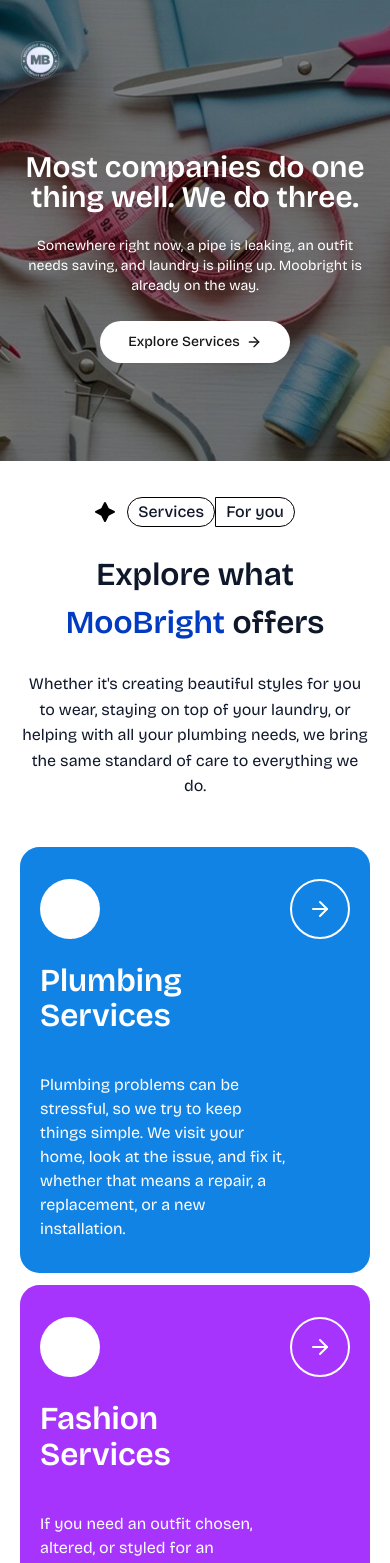
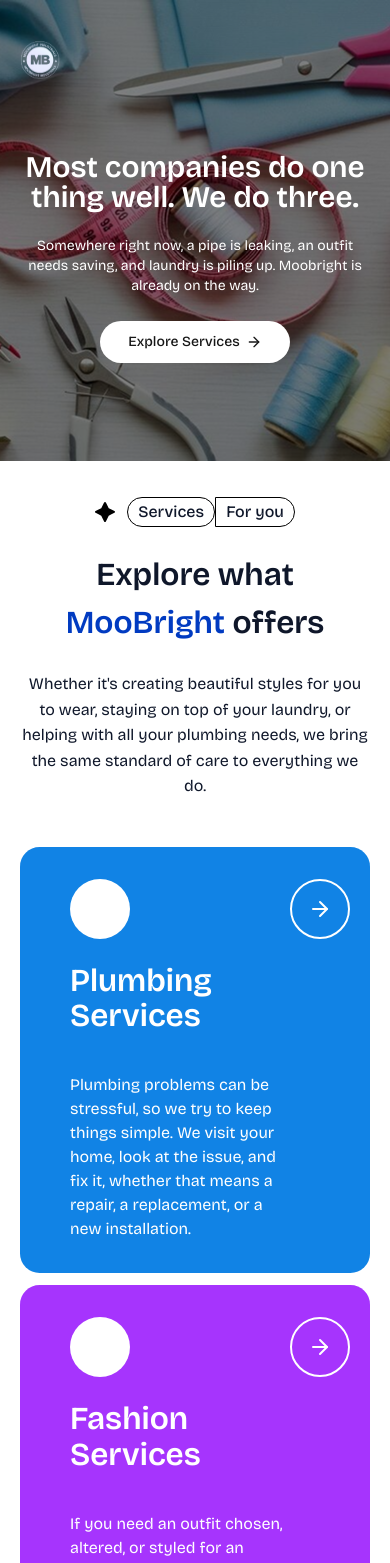
Before and after one commit to Smartlify07/MooBright, a Next.js app: page / in a window 390 px wide. Shown: the top 1563 px of the page. Built offline with nearby package versions, Linux system fonts and the light colour scheme; some icons are missing.

Commit message:
fix services section

```diff
--- a/app/(marketing)/components/home/services-cards.tsx
+++ b/app/(marketing)/components/home/services-cards.tsx
@@ -111,9 +111,9 @@
       style={{
         backgroundColor: background,
       }}
-      className="relative min-h-90 overflow-hidden rounded-xl bg-muted px-5 py-8 lg:flex lg:h-124.5 lg:overflow-y-hidden lg:p-7.5"
+      className="relative min-h-90 overflow-hidden rounded-xl bg-muted px-5 py-8 lg:flex lg:h-124.5 lg:overflow-y-hidden lg:px-0"
     >
-      <div className="flex h-full justify-between lg:block">
+      <div className="flex h-full justify-between pl-7.5 lg:block">
         <div className="flex h-full flex-col justify-between gap-10">
           <div className="flex flex-col gap-6">
             <div className="flex size-15 items-center justify-center rounded-full bg-background [&>svg]:size-6">
```
